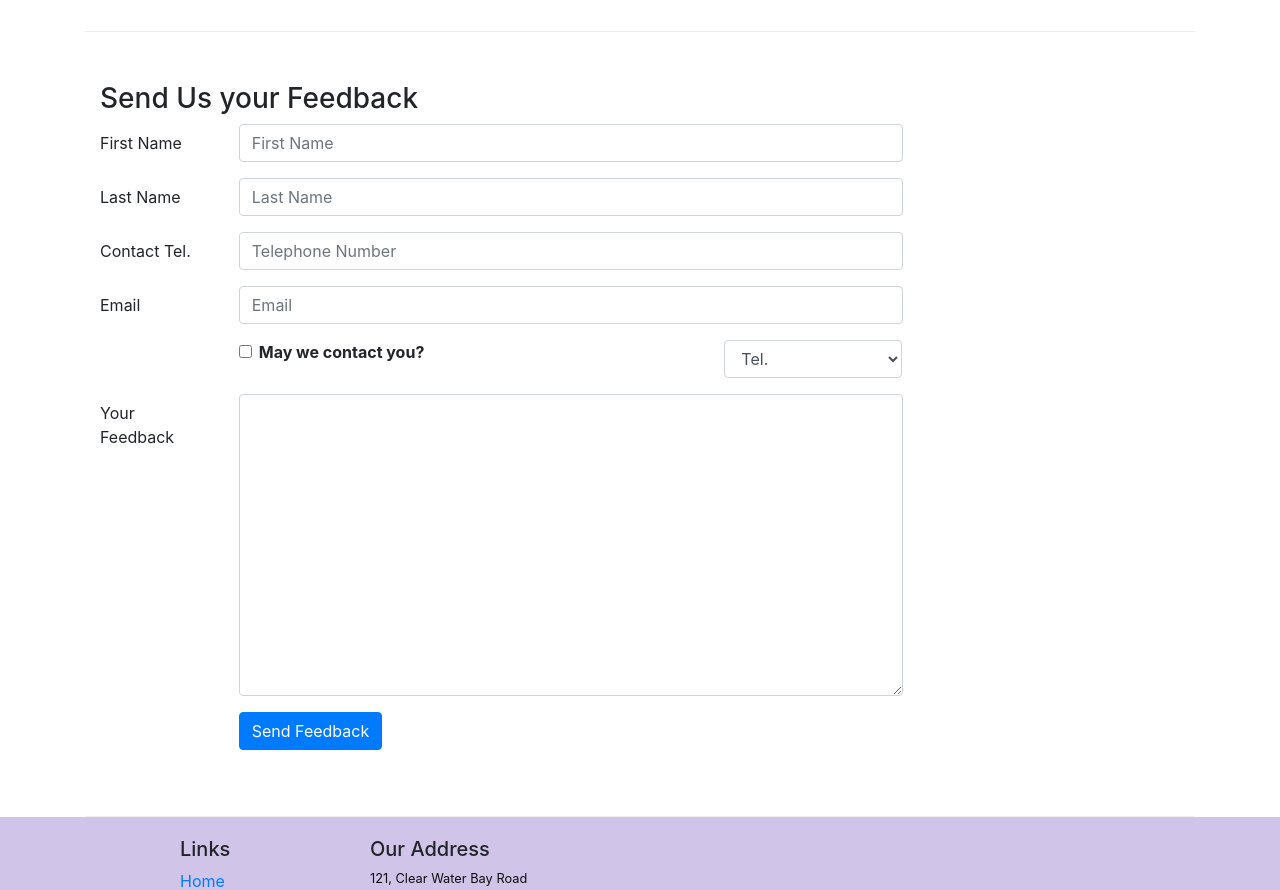
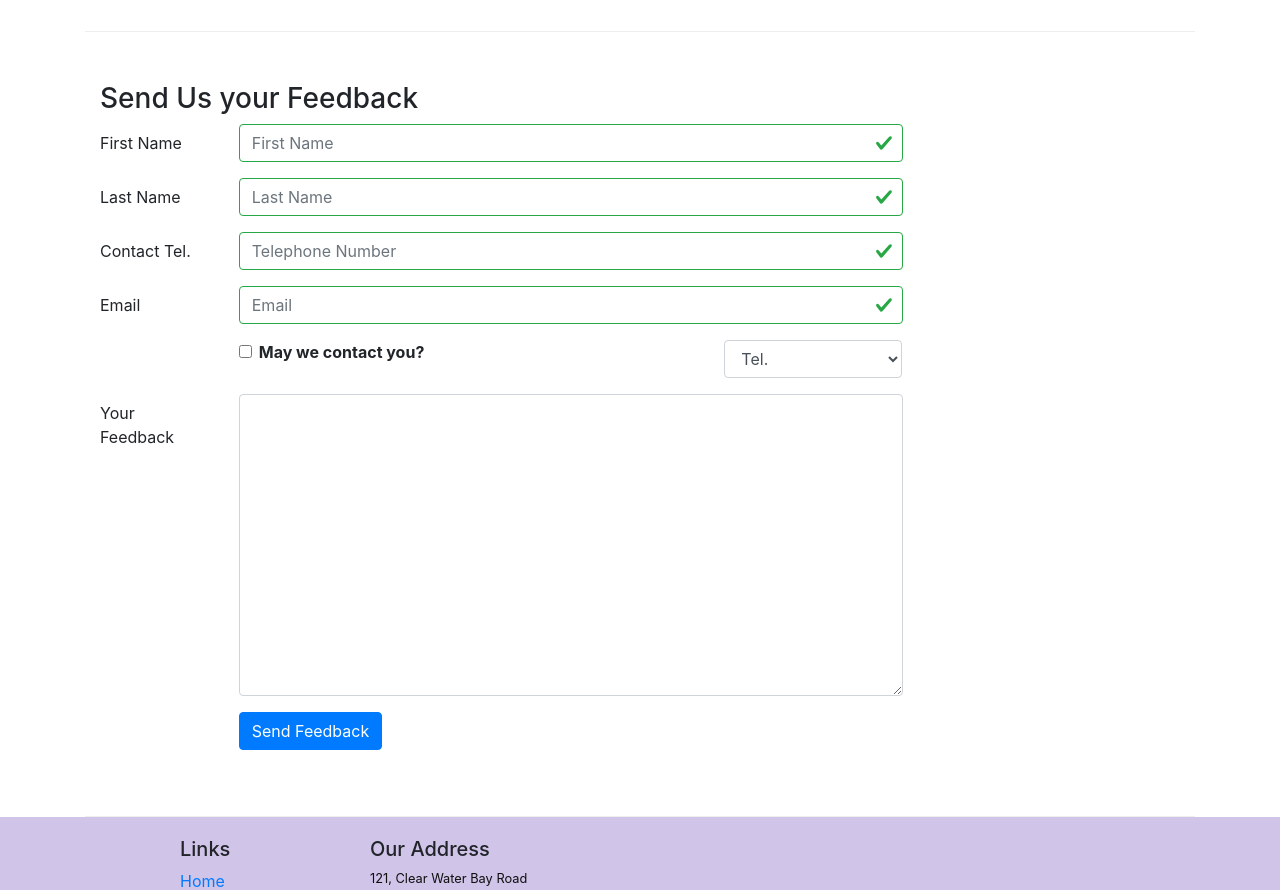
Before and after one commit to vandanshah/confusion, a React (Create React App) app: page /contactus in a window 1280 px wide. Shown: the part 840-1730 px from the top of the page. Built offline with nearby package versions, Linux system fonts and the light colour scheme.

Commit message:
Implemented validation in Feedback form.

```diff
--- a/src/components/ContactComponent.js
+++ b/src/components/ContactComponent.js
@@ -1,5 +1,5 @@
 import React, { Component } from 'react';
-import { Breadcrumb, BreadcrumbItem, Button,Form, FormGroup, Input, Label, Col } from 'reactstrap';
+import { Breadcrumb, BreadcrumbItem, Button,Form, FormGroup, Input, Label, Col, Row, FormFeedback } from 'reactstrap';
 import {Link} from 'react-router-dom';
 
 class Contact extends Component{
@@ -13,12 +13,18 @@
             email: '',
             agree: false,
             contactType: 'Tel.',
-            message: ''
+            message: '',
+            touched:{
+                firstname: false,
+                lastname: false,
+                telnum: false,
+                email: false
+            }
         }
 
         this.handleSubmit = this.handleSubmit.bind(this);
         this.handleInputChange = this.handleInputChange.bind(this);
-
+        this.handleBlur = this.handleBlur.bind(this);
     }
 
     handleInputChange(event){
@@ -37,7 +43,39 @@
         event.preventDefault();
     }
 
+    handleBlur = (field) => (evt) =>{
+        this.setState({
+            touched: {...this.state.touched,[field]:true}
+        });
+    }
+
+    validate(firstname, lastname, telnum, email){
+        const errors = {
+            firstname: '',
+            lastname: '',
+            telnum: '',
+            email: ''
+        };
+
+        if (this.state.touched.firstname && firstname.length < 3)
+            errors.firstname = 'First Name should be >= 3 Characters.';
+
+        if (this.state.touched.lastname && lastname.length < 2)
+            errors.lastname = 'Last Name should be >= 2 Characters.';
+
+        const reg = /^\d+$/;
+
+        if(this.state.touched.telnum && !reg.test(telnum))
+            errors.telnum = 'Tel. num should contain only numbers.';
+
+        if(this.state.touched.email && email.split('').filter(x => x === '@').length !== 1)
+            errors.email = 'Email should contain @ character.';
+
+        return errors;
+    }
+
     render(){
+        const errors = this.validate(this.state.firstname,this.state.lastname,this.state.telnum,this.state.email);
         return(
             <div className="container">
                 <div className="row">
@@ -88,7 +126,11 @@
                                 <Col md={10}>
                                     <Input type="text" id="firstname" name="firstname"
                                         placeholder="First Name" value={this.state.firstname}
-                                        onChange={this.handleInputChange}/>
+                                        valid={errors.firstname === ''}
+                                        invalid={errors.firstname !== '' }
+                                        onChange={this.handleInputChange}
+                                        onBlur={this.handleBlur('firstname')} />
+                                    <FormFeedback>{errors.firstname}</FormFeedback>
                                 </Col>
                             </FormGroup>
                             <FormGroup row>
@@ -96,7 +138,11 @@
                                 <Col md={10}>
                                     <Input type="text" id="lastname" name="lastname"
                                         placeholder="Last Name" value={this.state.lastname}
-                                        onChange={this.handleInputChange}/>
+                                        valid={errors.lastname === ''}
+                                        invalid={errors.lastname !== '' }
+                                        onChange={this.handleInputChange}
+                                        onBlur = {this.handleBlur('lastname')}/>
+                                    <FormFeedback>{errors.lastname}</FormFeedback>
                                 </Col>
                             </FormGroup>
                             <FormGroup row>
@@ -104,7 +150,11 @@
                                 <Col md={10}>
                                     <Input type="tel" id="telnum" name="telnum"
                                         placeholder="Telephone Number" value={this.state.telnum}
-                                        onChange={this.handleInputChange}/>
+                                        valid={errors.telnum === ''}
+                                        invalid={errors.telnum !== '' }
+                                        onChange={this.handleInputChange}
+                                        onBlur = {this.handleBlur('telnum')}/>
+                                    <FormFeedback>{errors.telnum}</FormFeedback>
                                 </Col>
                             </FormGroup>
                             <FormGroup row>
@@ -112,7 +162,11 @@
                                 <Col md={10}>
                                     <Input type="email" id="email" name="email"
                                         placeholder="Email" value={this.state.email}
-                                        onChange={this.handleInputChange}/>
+                                        valid={errors.email === ''}
+                                        invalid={errors.email !== '' }
+                                        onChange={this.handleInputChange}
+                                        onBlur={this.handleBlur('email')}/>
+                                    <FormFeedback>{errors.email}</FormFeedback>
                                 </Col>
                             </FormGroup>
                             <FormGroup row>
```
